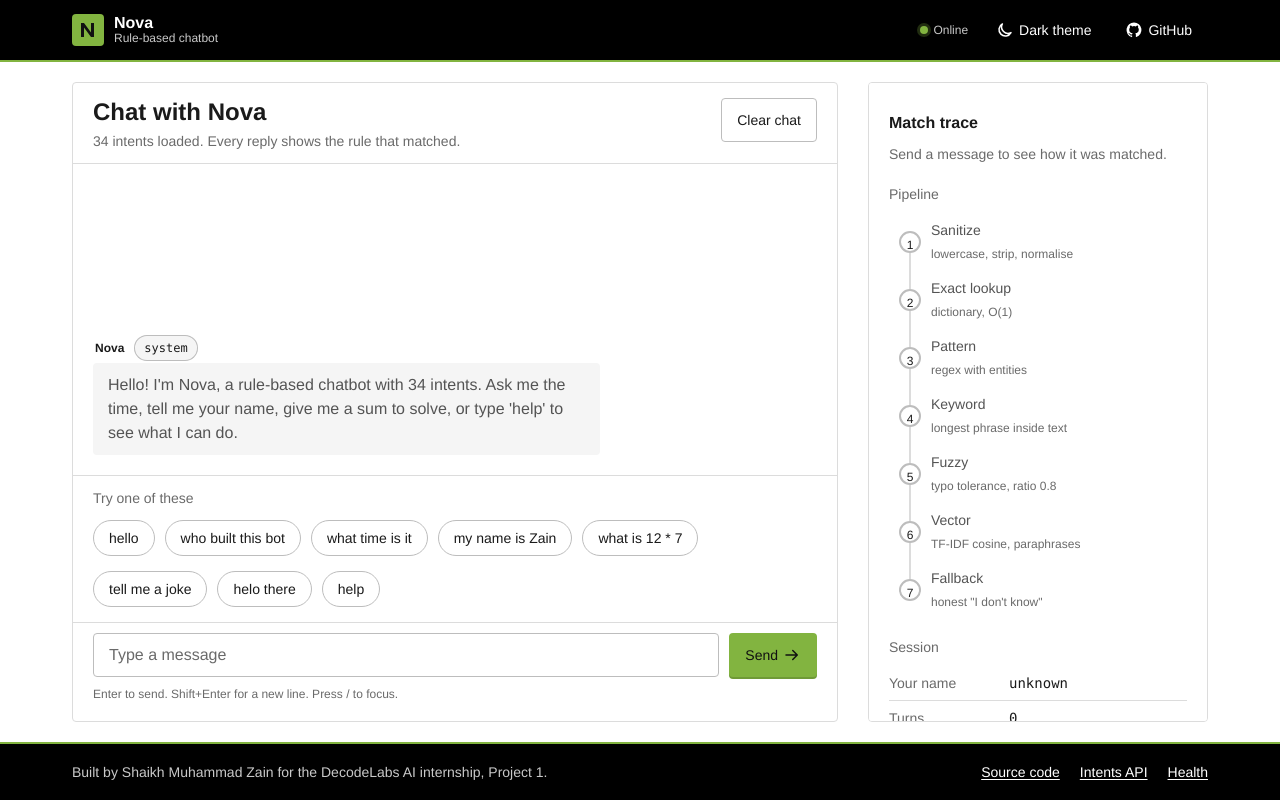
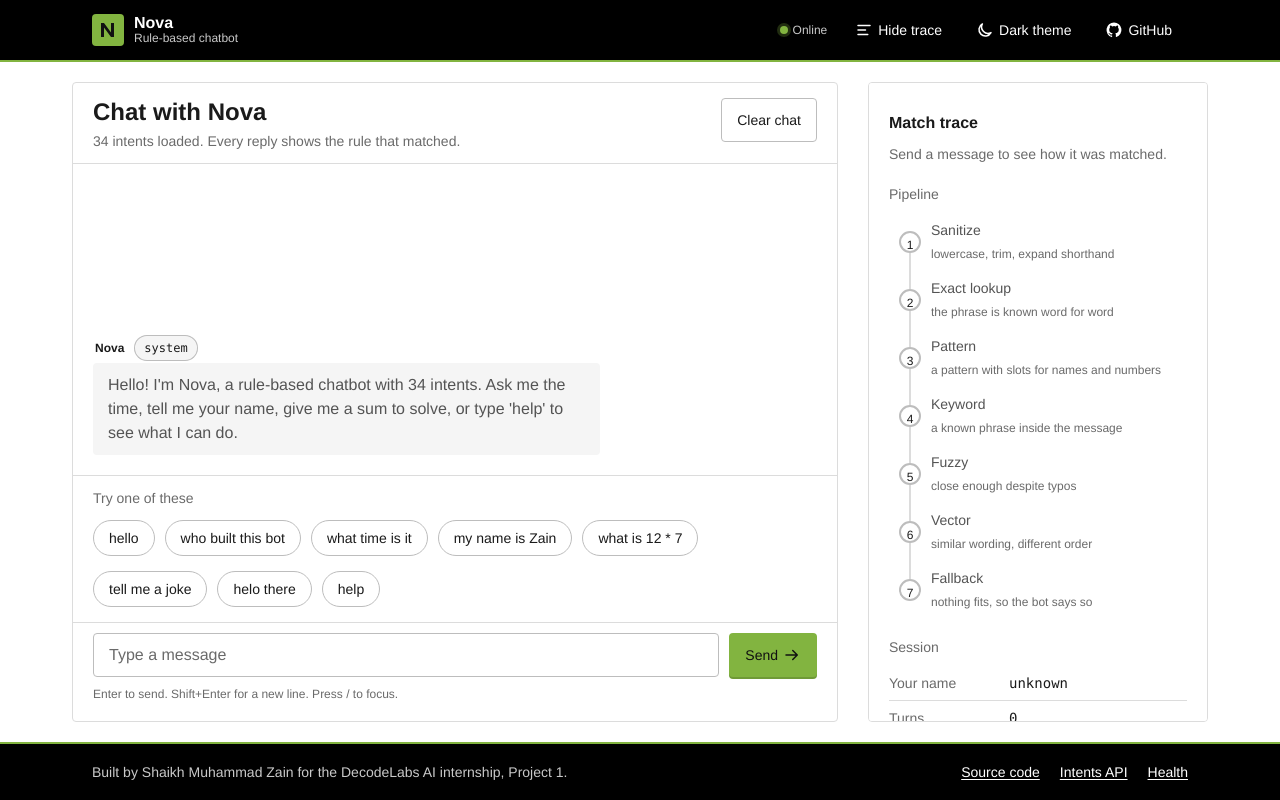
Before and after one commit to ZainDev04/Rule-based-chatbot, a Flask app: page / in a window 1280 px wide. Run offline with Flask 3, Linux system fonts and the light colour scheme.

Commit message:
Fix the third round of usability audit findings
Stop locking the body on wide screens; the panels already scroll inside
themselves so the document has nothing to overflow. Inset the header
and footer text by the panel padding so the brand, page heading and
footer line share one edge. Let the Trace button hide the column on
wide screens and remember the choice, and reword the pipeline notes in
plain language.

```diff
--- a/web/static/script.js
+++ b/web/static/script.js
@@ -12,7 +12,7 @@
   "use strict";
 
   var CONFIG = window.NOVA_CONFIG || { botName: "Nova", maxLength: 500 };
-  var STORAGE = { session: "nova.session", state: "nova.state", trace: "nova.trace", history: "nova.history", theme: "nova.theme" };
+  var STORAGE = { session: "nova.session", state: "nova.state", trace: "nova.trace", history: "nova.history", theme: "nova.theme", traceColumn: "nova.trace-column" };
   var HISTORY_LIMIT = 60;
   var THINK_DELAY_MS = 350; // small pause so the typing indicator is visible
 
@@ -36,6 +36,7 @@
     traceClose: $("trace-close"),
     tracePanel: $("trace-panel"),
     scrim: $("scrim"),
+    layout: document.querySelector(".layout"),
     traceEmpty: $("trace-empty"),
     traceList: $("trace-list"),
     traceRaw: $("trace-raw"),
@@ -149,9 +150,40 @@
     if (lastFocusBeforeTrace && lastFocusBeforeTrace.focus) lastFocusBeforeTrace.focus();
   }
 
+  // From 768px the trace is a column that can be hidden; below that the same
+  // button opens it as a bottom sheet.
+  var wideScreen = window.matchMedia("(min-width: 768px)");
+
+  function setTraceColumn(shown) {
+    els.layout.classList.toggle("is-trace-hidden", !shown);
+    els.traceToggle.setAttribute("aria-expanded", shown ? "true" : "false");
+    els.traceToggle.setAttribute("aria-label", shown ? "Hide match trace" : "Show match trace");
+    els.traceToggle.querySelector(".btn-label").textContent = shown ? "Hide trace" : "Show trace";
+    writeStorage(STORAGE.traceColumn, shown);
+  }
+
+  function syncTraceToggle() {
+    if (wideScreen.matches) {
+      setTraceColumn(readStorage(STORAGE.traceColumn, true) !== false);
+    } else {
+      els.layout.classList.remove("is-trace-hidden");
+      els.traceToggle.setAttribute("aria-expanded", els.tracePanel.classList.contains("is-open") ? "true" : "false");
+      els.traceToggle.setAttribute("aria-label", "Match trace");
+      els.traceToggle.querySelector(".btn-label").textContent = "Trace";
+    }
+  }
+
   els.traceToggle.addEventListener("click", function () {
-    if (els.tracePanel.classList.contains("is-open")) closeTrace(); else openTrace();
+    if (wideScreen.matches) {
+      setTraceColumn(els.layout.classList.contains("is-trace-hidden"));
+    } else if (els.tracePanel.classList.contains("is-open")) {
+      closeTrace();
+    } else {
+      openTrace();
+    }
   });
+  if (wideScreen.addEventListener) wideScreen.addEventListener("change", syncTraceToggle);
+  syncTraceToggle();
   els.traceClose.addEventListener("click", closeTrace);
   els.scrim.addEventListener("click", closeTrace);
 
--- a/web/static/style.css
+++ b/web/static/style.css
@@ -894,12 +894,13 @@ button, input, textarea {
   .btn-header { padding-inline: var(--space-3); }
 }
 
-/* Tablets and up: two columns. The page fills the viewport exactly and never
-   scrolls; the chat log and the trace column scroll inside their panels.
-   This keeps the footer in view and stops panels sliding under the header. */
+/* Tablets and up: two columns. The page fills the viewport exactly; the
+   chat log and the trace column scroll inside their panels, so the document
+   itself has nothing to scroll and the footer stays in view. */
 @media (min-width: 768px) {
   :root { --gutter: 24px; }
-  body { height: 100dvh; overflow: hidden; }
+  body { height: 100dvh; }
+  .header-inner, .footer-inner { padding-inline: calc(var(--gutter) + var(--space-4)); }
   .layout {
     grid-template-columns: minmax(0, 1fr) 300px;
     grid-template-rows: minmax(0, 1fr);
@@ -931,7 +932,9 @@ button, input, textarea {
     border-radius: var(--radius-xs);
     box-shadow: none;
   }
-  .trace-close, .trace-toggle { display: none; }
+  .trace-close { display: none; }
+  .layout.is-trace-hidden { grid-template-columns: minmax(0, 1fr); }
+  .layout.is-trace-hidden .trace { display: none; }
   .scrim { display: none !important; }
   .footer-inner { flex-direction: row; justify-content: space-between; align-items: center; }
   .site-footer { padding-block: var(--space-2); }
--- a/web/templates/index.html
+++ b/web/templates/index.html
@@ -145,13 +145,13 @@
 
     <h3 class="trace-subheading">Pipeline</h3>
     <ol class="pipeline" id="pipeline">
-      <li data-step="sanitize"><span class="pipeline-name">Sanitize</span><span class="pipeline-note">lowercase, strip, normalise</span></li>
-      <li data-step="exact"><span class="pipeline-name">Exact lookup</span><span class="pipeline-note">dictionary, O(1)</span></li>
-      <li data-step="pattern"><span class="pipeline-name">Pattern</span><span class="pipeline-note">regex with entities</span></li>
-      <li data-step="keyword"><span class="pipeline-name">Keyword</span><span class="pipeline-note">longest phrase inside text</span></li>
-      <li data-step="fuzzy"><span class="pipeline-name">Fuzzy</span><span class="pipeline-note">typo tolerance, ratio 0.8</span></li>
-      <li data-step="vector"><span class="pipeline-name">Vector</span><span class="pipeline-note">TF-IDF cosine, paraphrases</span></li>
-      <li data-step="fallback"><span class="pipeline-name">Fallback</span><span class="pipeline-note">honest "I don't know"</span></li>
+      <li data-step="sanitize"><span class="pipeline-name">Sanitize</span><span class="pipeline-note">lowercase, trim, expand shorthand</span></li>
+      <li data-step="exact"><span class="pipeline-name">Exact lookup</span><span class="pipeline-note">the phrase is known word for word</span></li>
+      <li data-step="pattern"><span class="pipeline-name">Pattern</span><span class="pipeline-note">a pattern with slots for names and numbers</span></li>
+      <li data-step="keyword"><span class="pipeline-name">Keyword</span><span class="pipeline-note">a known phrase inside the message</span></li>
+      <li data-step="fuzzy"><span class="pipeline-name">Fuzzy</span><span class="pipeline-note">close enough despite typos</span></li>
+      <li data-step="vector"><span class="pipeline-name">Vector</span><span class="pipeline-note">similar wording, different order</span></li>
+      <li data-step="fallback"><span class="pipeline-name">Fallback</span><span class="pipeline-note">nothing fits, so the bot says so</span></li>
     </ol>
 
     <h3 class="trace-subheading">Session</h3>
```
Also changed, not shown: docs/DESIGN_SYSTEM.md (+1 -1 lines).
